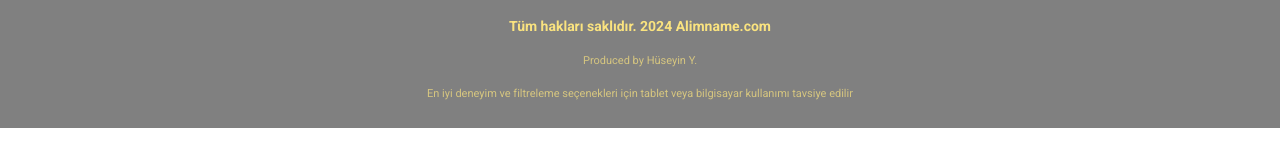
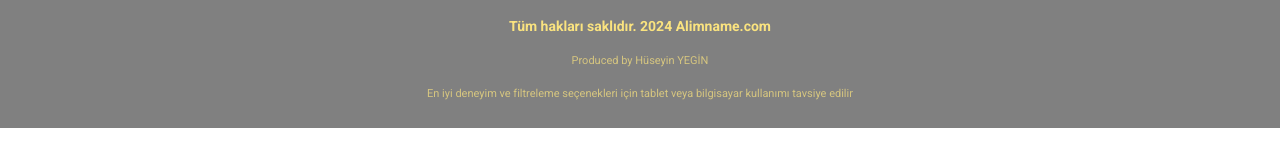
Before and after one commit to huseyinygn/Alimname-v1.02, a React (Vite) app in the folder frontend/: page / in a window 1280 px wide. Shown: the part 637-781 px from the top of the page. Built offline with nearby package versions, Linux system fonts and the light colour scheme; no server answers.

Commit message:
Update Footer.jsx

```diff
--- a/frontend/src/components/Layout/Footer/Footer.jsx
+++ b/frontend/src/components/Layout/Footer/Footer.jsx
@@ -9,7 +9,7 @@
             <img src="../../../../icons/alimname-logo.webp" alt="Alimname.com" className='Alimnamelogo logo'/>
         </div>
         <div className='AllRightsReserved'><h3>Tüm hakları saklıdır. 2024 Alimname.com</h3></div>
-        <h3 className='ProducedBy'>Produced by Hüseyin Y.</h3>
+        <h3 className='ProducedBy'>Produced by Hüseyin YEGİN</h3>
         <h3 className='ProducedBy'>En iyi deneyim ve filtreleme seçenekleri için tablet veya bilgisayar kullanımı tavsiye edilir</h3>
     </footer>
   )
```
